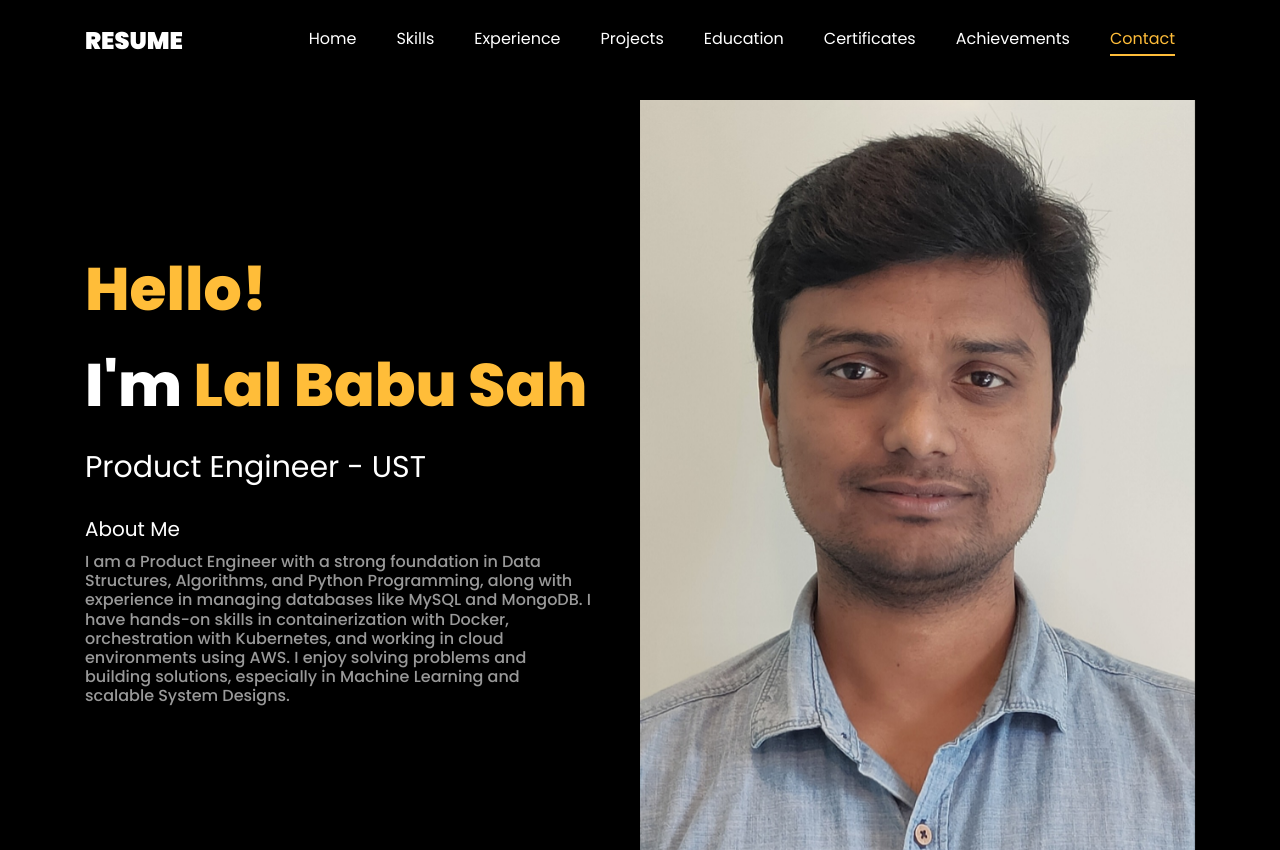
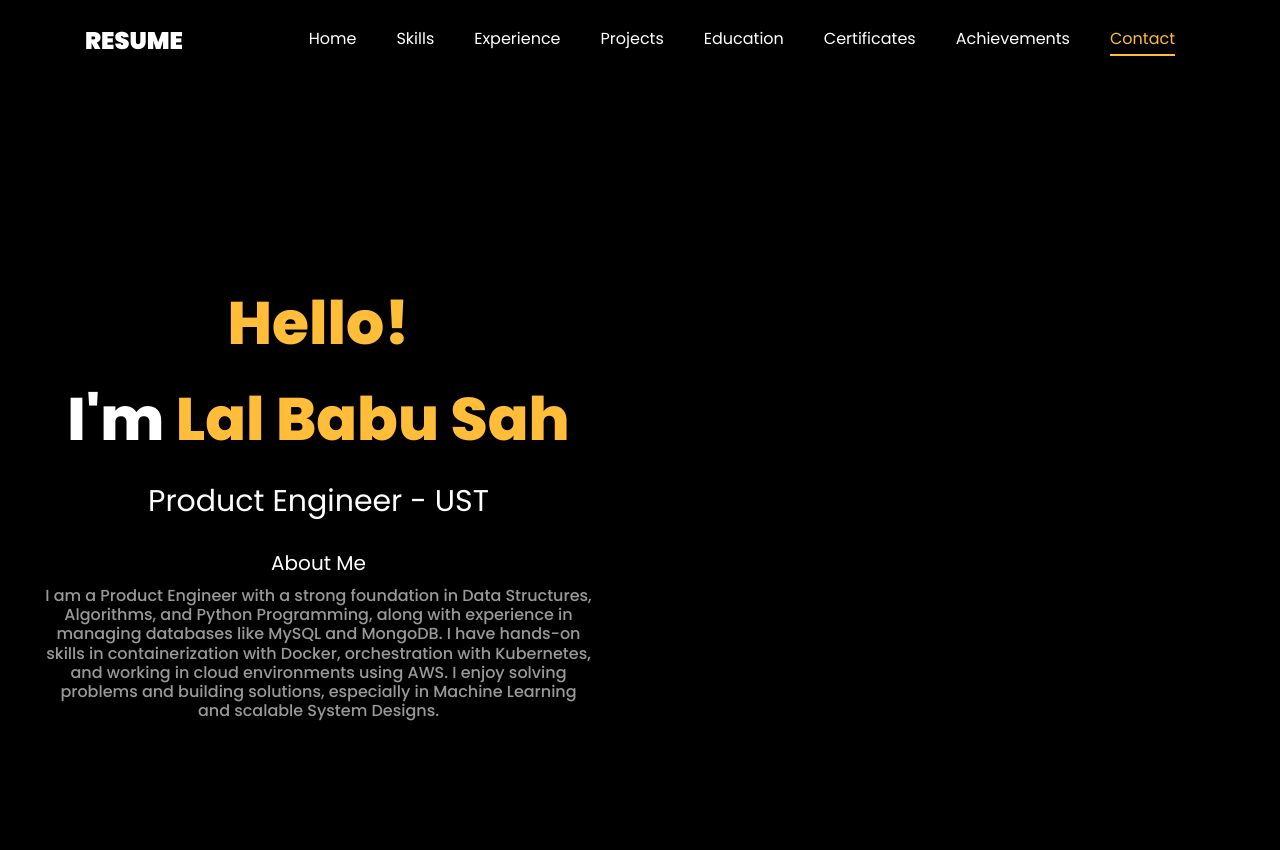
Before and after one commit to lalbabusah/resume, a plain HTML site: page index.html in a window 1280 px wide. Shown: the top 850 px of the page. Drawn offline with Linux system fonts and the light colour scheme; files whose address does not match are found by name.

Commit message:
Update index.html

```diff
--- a/index.html
+++ b/index.html
@@ -47,10 +47,7 @@
 					<div class="overlay"></div>
 					<div class="container">
 						<div class="row d-md-flex no-gutters slider-text align-items-end justify-content-end" data-scrollax-parent="true">
-							<div class="one-third js-fullheight order-md-last img" style="background-image:url(files/profile-image.jpg); height: 100vh; width: 50%;">
-								<div class="overlay"></div>
-							</div>
-							<div class="one-forth d-flex  align-items-center ftco-animate" data-scrollax=" properties: { translateY: '70%' }">
+							<div class="one-forth d-flex align-items-center justify-content-center text-center ftco-animate" style="min-height: 100vh; width: 100%;" data-scrollax=" properties: { translateY: '70%' }">
 								<div class="text">
 									<h1 class="mb-4 mt-3"><span>Hello!</span></h1>
 									<h1 class="mb-4 mt-3">I'm <span>Lal Babu Sah</span></h1>
```
